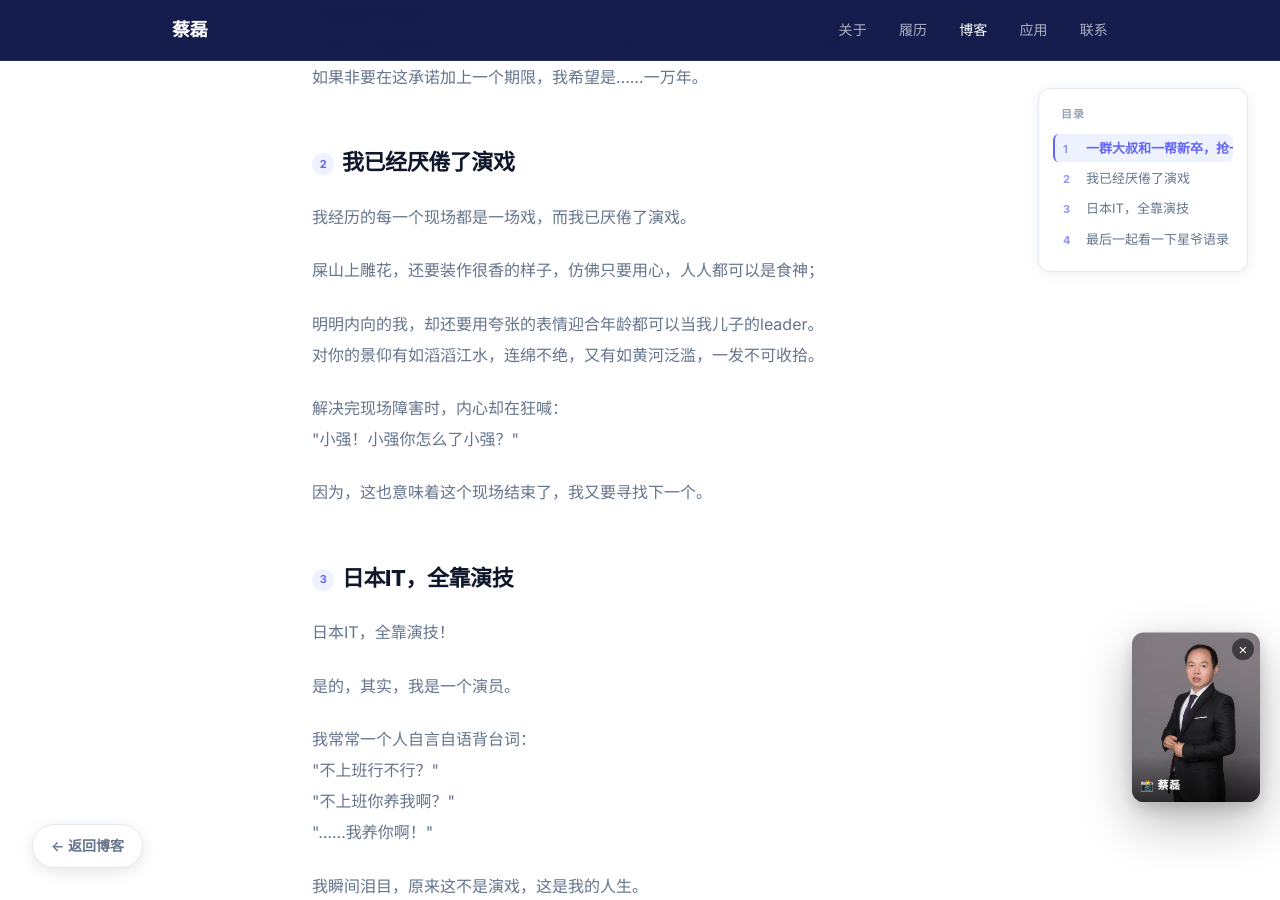
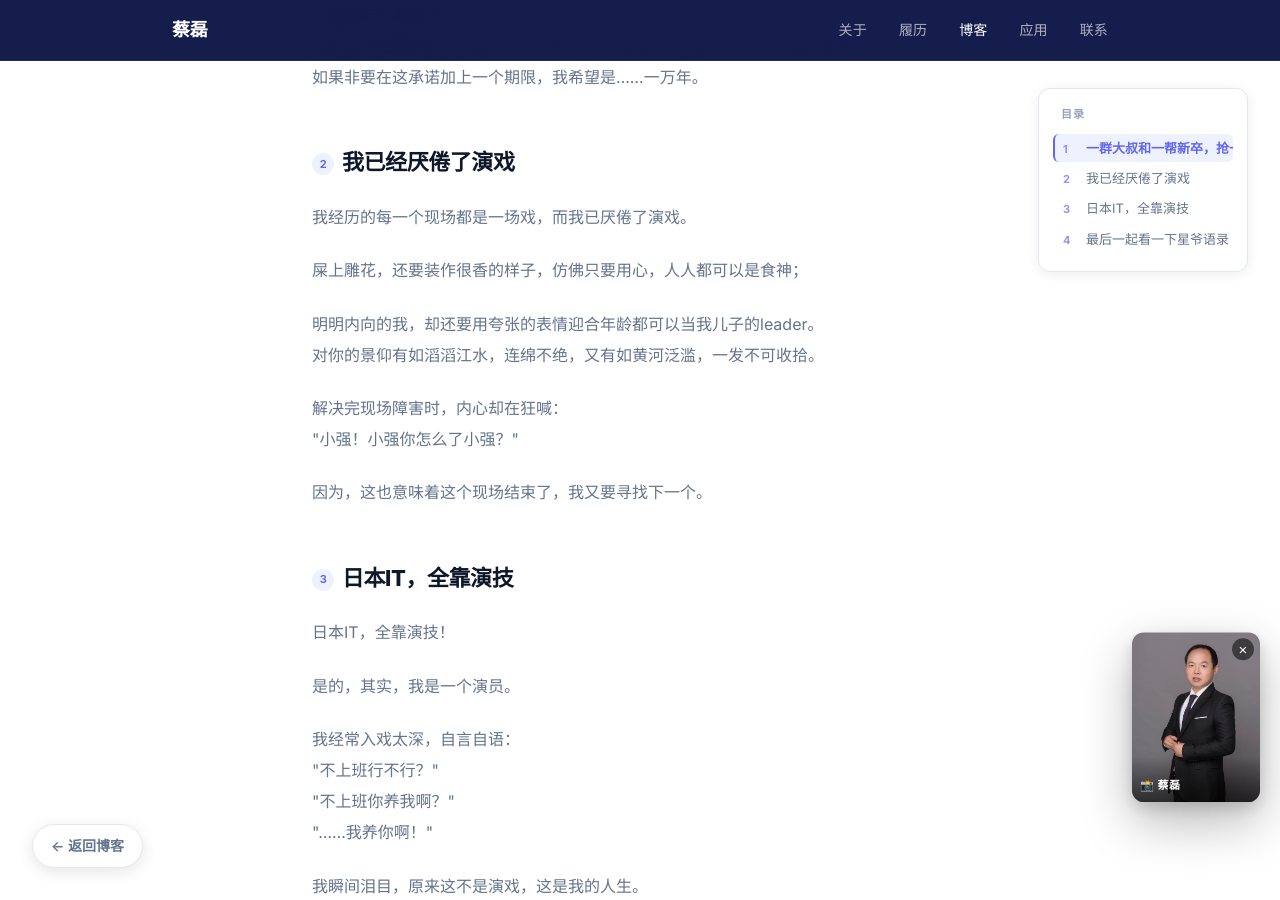
Before and after one commit to jiaodacailei/jiaodacailei.github.io, a Jekyll site: the page built from docs/blog/posts/stephen-chow-japan-it.html, in a window 1280 px wide and 900 px high, scrolled down 708 px. Built offline with Jekyll 4.4.1, drawn with Linux system fonts in a browser that asks for light colours; comment, search, counter and statistics services are not loaded.

Commit message:
小优化

```diff
--- a/docs/blog/posts/stephen-chow-japan-it.html
+++ b/docs/blog/posts/stephen-chow-japan-it.html
@@ -19,7 +19,7 @@ render_with_liquid: false
 
       <h2>我已经厌倦了演戏</h2>
       <p>我经历的每一个现场都是一场戏，而我已厌倦了演戏。</p>
-      <p>屎山上雕花，还要装作很香的样子，仿佛只要用心，人人都可以是食神；</p>
+      <p>屎上雕花，还要装作很香的样子，仿佛只要用心，人人都可以是食神；</p>
       <p>明明内向的我，却还要用夸张的表情迎合年龄都可以当我儿子的leader。<br>对你的景仰有如滔滔江水，连绵不绝，又有如黄河泛滥，一发不可收拾。</p>
       <p>解决完现场障害时，内心却在狂喊：<br>"小强！小强你怎么了小强？"</p>
       <p>因为，这也意味着这个现场结束了，我又要寻找下一个。</p>
@@ -27,7 +27,7 @@ render_with_liquid: false
       <h2>日本IT，全靠演技</h2>
       <p>日本IT，全靠演技！</p>
       <p>是的，其实，我是一个演员。</p>
-      <p>我常常一个人自言自语背台词：<br>"不上班行不行？"<br>"不上班你养我啊？"<br>"……我养你啊！"</p>
+      <p>我经常入戏太深，自言自语：<br>"不上班行不行？"<br>"不上班你养我啊？"<br>"……我养你啊！"</p>
       <p>我瞬间泪目，原来这不是演戏，这是我的人生。</p>
 
       <p>所以，日本IT是很危险的，你快回火星去吧！</p>
```
